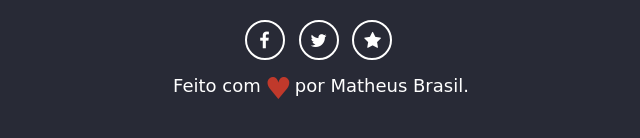
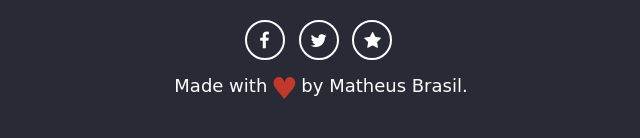
Before and after one commit to ythecombinator/getmilla, a plain HTML site: page index.html in a window 1280 px wide. Shown: the part 530-668 px from the top of the page, 319-959 px from the left. Drawn offline with nearby package versions, Linux system fonts and the light colour scheme; a web font is replaced by a local one.

Commit message:
Fix footer

```diff
--- a/index.html
+++ b/index.html
@@ -90,7 +90,7 @@
 
 					<!-- Made with <3 -->
 					<div class="text">
-						<h4>Feito com <span class="heart">♥</span> por <a href="https://github.com/mabrasil/">Matheus Brasil</a>.</h4>
+						<h4>Made with <span class="heart">♥</span> by <a href="https://github.com/mabrasil/">Matheus Brasil</a>.</h4>
 					</div>
 
 				</div>
```
